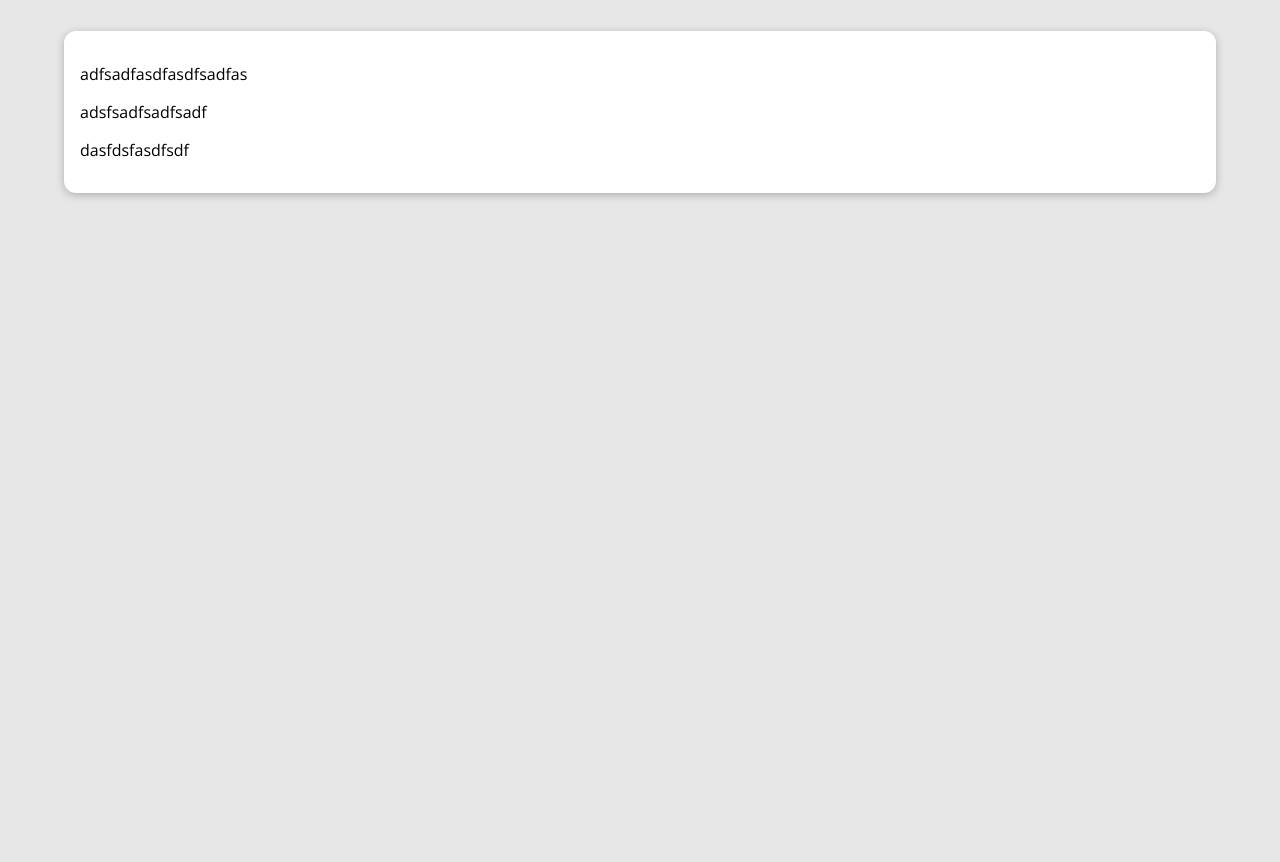
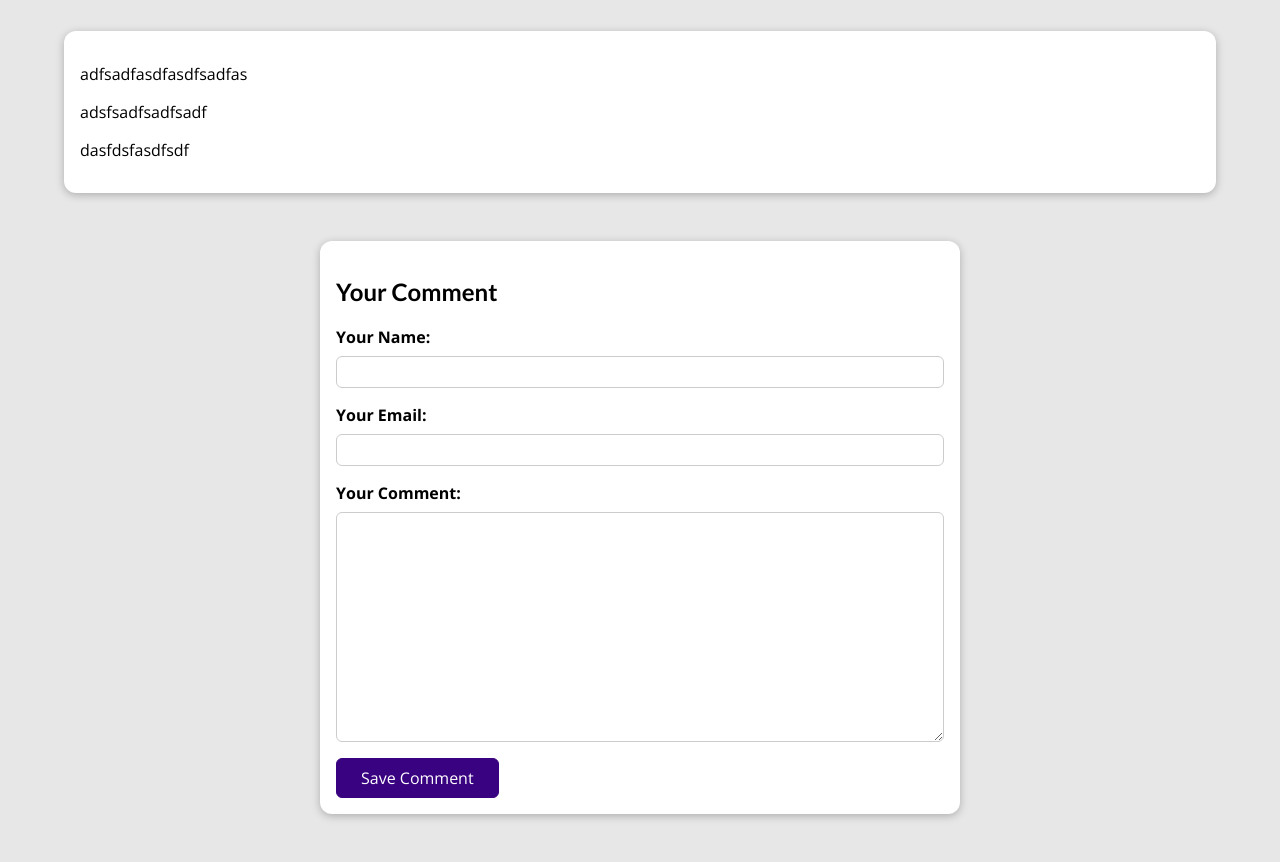
Before and after one commit to Lucas1114/mysite, a Django app: a page that uses blog/templates/blog/post-detail.html in a window 1280 px wide. Shown: the part 497-1359 px from the top of the page. Before the commit the page ends 695 px from the top, so only its background shows below. Run offline with Django 4.2, Linux system fonts and the light colour scheme; data comes from the database, SQL or seed files in the repository; both versions use the stored data as it was after the commit.

Commit message:
add comment

```diff
--- /dev/null
+++ b/blog/forms.py
@@ -0,0 +1,12 @@
+from django import forms
+from .models import Comment
+
+class CommentForm(forms.ModelForm):
+    class Meta:
+        model = Comment
+        exclude = ["post"]
+        labels = {
+            "user_name":"Your Name",
+            "user_email":"Your Email",
+            "text": "Your Comment"
+        }
--- a/blog/models.py
+++ b/blog/models.py
@@ -29,3 +29,9 @@ class Post(models.Model):
     content = models.TextField(validators = [MinLengthValidator(10)])
     author = models.ForeignKey(Author, on_delete=models.SET_NULL,null=True,related_name="posts")
     tags = models.ManyToManyField(Tag)
+
+class Comment(models.Model):
+    user_name = models.CharField(max_length=120)
+    user_email = models.EmailField()
+    text = models.TextField(max_length = 400)
+    post = models.ForeignKey(Post, on_delete=models.CASCADE, related_name="comments")
--- a/blog/static/blog/post-detail.css
+++ b/blog/static/blog/post-detail.css
@@ -73,3 +73,88 @@ main {
   padding: 0.5rem 1rem;
   border-radius: 12px;
 }
+
+#comment-form{
+  margin: 3rem auto;
+  width: 90%;
+  max-width: 40rem;
+  border-radius: 12px;
+  background-color: white;
+  box-shadow: 0 2px 8px rgba(0,0,0,0.25);
+  padding: 1rem;
+}
+
+#comment-form button{
+  font: inherit;
+  background-color: #390281;
+  color: white;
+  border: 1px solid #390281;
+  padding: 0.5rem 1.5rem;
+  border-radius: 6px;
+  cursor: pointer;
+}
+
+#comment-form button:hover,
+#comment-form button:active{
+  background-color: #4f0ba7;
+  border-color: #4f0ba7;
+
+}
+
+.form-control{
+  margin-bottom: 1rem;
+}
+
+.form-control label{
+  font-weight:bold;
+  margin-bottom: 0.5rem;
+  display:block;
+}
+
+.form-control input,
+.form-control textarea{
+  display: block;
+  width: 100%;
+  font:inherit;
+  padding: 0.25rem;
+  border-radius: 6px;
+  border: 1px solid #ccc;
+}
+
+.errorlist{
+  list-style: none;
+  margin: 0.5rem 0;
+  padding: 0;
+  color: #d6000b;
+}
+
+.invalid label{
+  color: #d6000b;
+}
+
+.invalid input,
+.invalid textarea{
+  border-color: #d6000b;
+  background-color: #ffe6e7;
+}
+
+
+#alert{
+  margin: 8rem auto 3rem auto;
+  border: 1px solid #d6000b;
+  background-color: #ffe6e7;
+  padding: 1rem;
+  width: 90%;
+  max-width: 40rem;
+
+}
+
+#alert a{
+  text-decoration: none;
+  border: 1px solid #d6000b;
+  background-color: #d6000b;
+  color: white;
+  padding: 0.25rem 1.5rem;
+  border-radius: 6px;
+
+}
--- a/blog/templates/blog/post-detail.html
+++ b/blog/templates/blog/post-detail.html
@@ -11,6 +11,17 @@
 {% endblock %}
 
 {% block content %}
+
+{% if comment_form.errors %}
+    <div id="alert">
+    <h2>Saving the comment failed!</h2>
+    <p>Pls check the comment form below the post and fix your errors.</p>
+    <a href="#comment-form">Fix!</a>
+    </div>
+{% endif %}
+
+
+
 <section id="summary">
 <h2>{{ post.title}}</h2>
     <div>
@@ -27,8 +38,28 @@
     </article>
 </section>
 
+
+
 <main>
     {{post.content|linebreaks}}
 </main>
 
+<section id="comment-form">
+    <h2>Your Comment</h2>
+    <form action="{%  url "post-detail-page" post.slug%}" method="POST">
+    {%  csrf_token %}
+        {%  for form_field in comment_form %}
+            <div class="form-control {%  if form_field.errors %}invalid{% endif %}">
+                {{ form_field.label_tag }}
+                {{ form_field }}
+                {{ form_field.errors }}
+
+            </div>
+        {% endfor %}
+
+        <button>Save Comment</button>
+
+    </form>
+</section>
+
 {% endblock %}
--- a/blog/views.py
+++ b/blog/views.py
@@ -1,7 +1,11 @@
 from django.shortcuts import render, get_object_or_404
 from django.views.generic import ListView, DetailView
+from django.views import View
+from django.http import HttpResponseRedirect
+from django.urls import reverse
 
 from .models import Post
+from .forms import CommentForm
 # Create your views here.
 
 class StartingPageView(ListView):
@@ -22,13 +26,43 @@ class AllPostsView(ListView):
     context_object_name = "all_posts"
 
 
-class SinglePostView(DetailView):
-    template_name = "blog/post-detail.html"
-    model = Post
+class SinglePostView(View):
+
+
+    def get(self,request,slug):
+        post = Post.objects.get(slug=slug)
+        context = {
+            "post": post,
+            "post_tags": post.tags.all(),
+            "comment_form": CommentForm()
+        }
+        return render(request,"blog/post-detail.html",context)
+
+    def post(self,request,slug):
+        comment_form = CommentForm(request.POST)
+        post = Post.objects.get(slug=slug)
+
+        if comment_form.is_valid():
+            comment = comment_form.save(commit=False)
+            comment.post = post
+            comment.save()
+
+            return HttpResponseRedirect(reverse("post-detail-page",args=[slug]))
+
+
+        context = {
+            "post": post,
+            "post_tags": post.tags.all(),
+            "comment_form": comment_form
+        }
+
+        return render(request, "blog/post-detail.html",context)
+
 
     def get_context_data(self, **kwargs):
         context = super().get_context_data(**kwargs)
         context["post_tags"] = self.object.tags.all()
+        context["comment_form"]=CommentForm()
         return context
 
 
```
Also changed, not shown: blog/migrations/0003_comment.py (added), db.sqlite3. Lines whose indentation alone changed are shown as unchanged.
